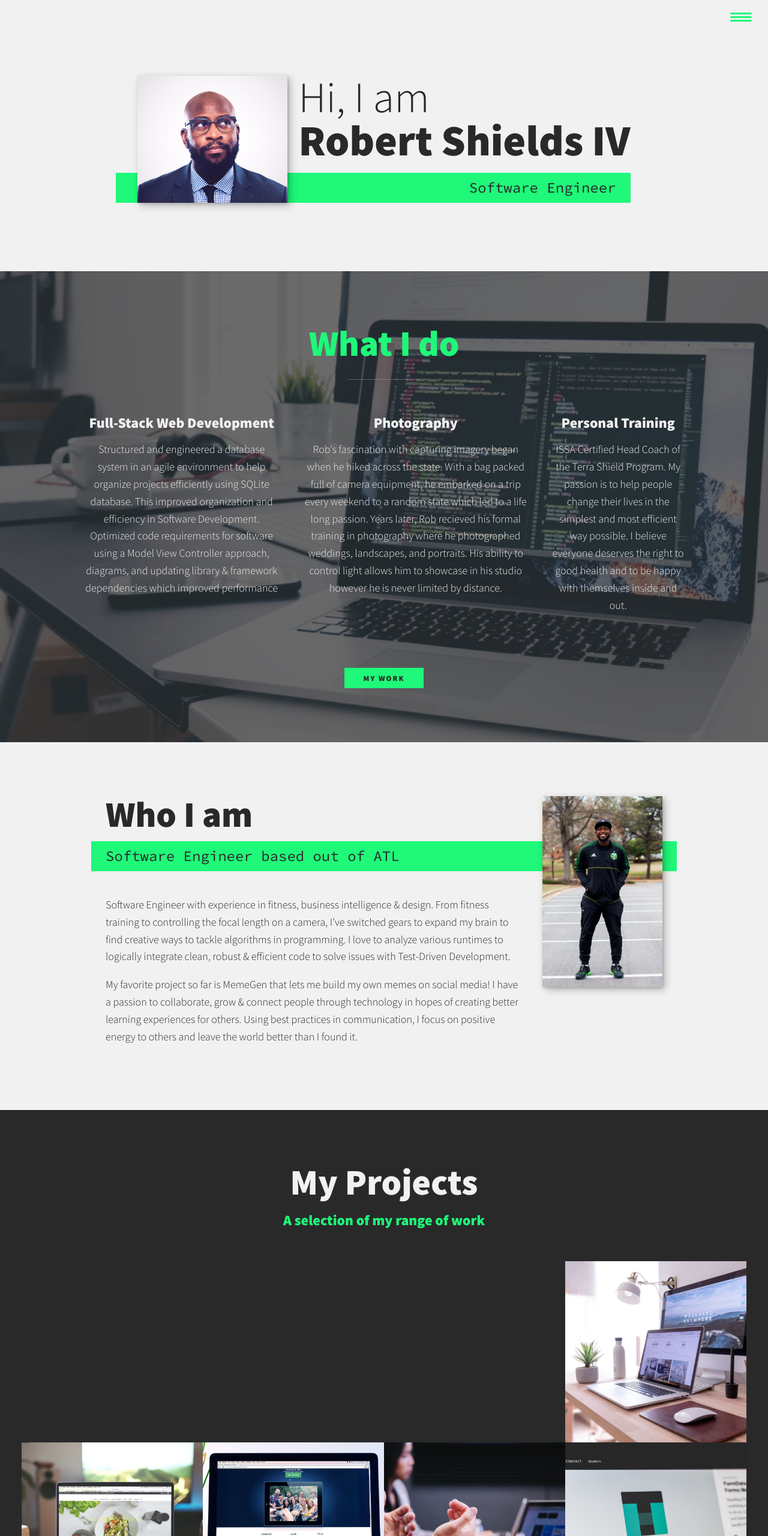
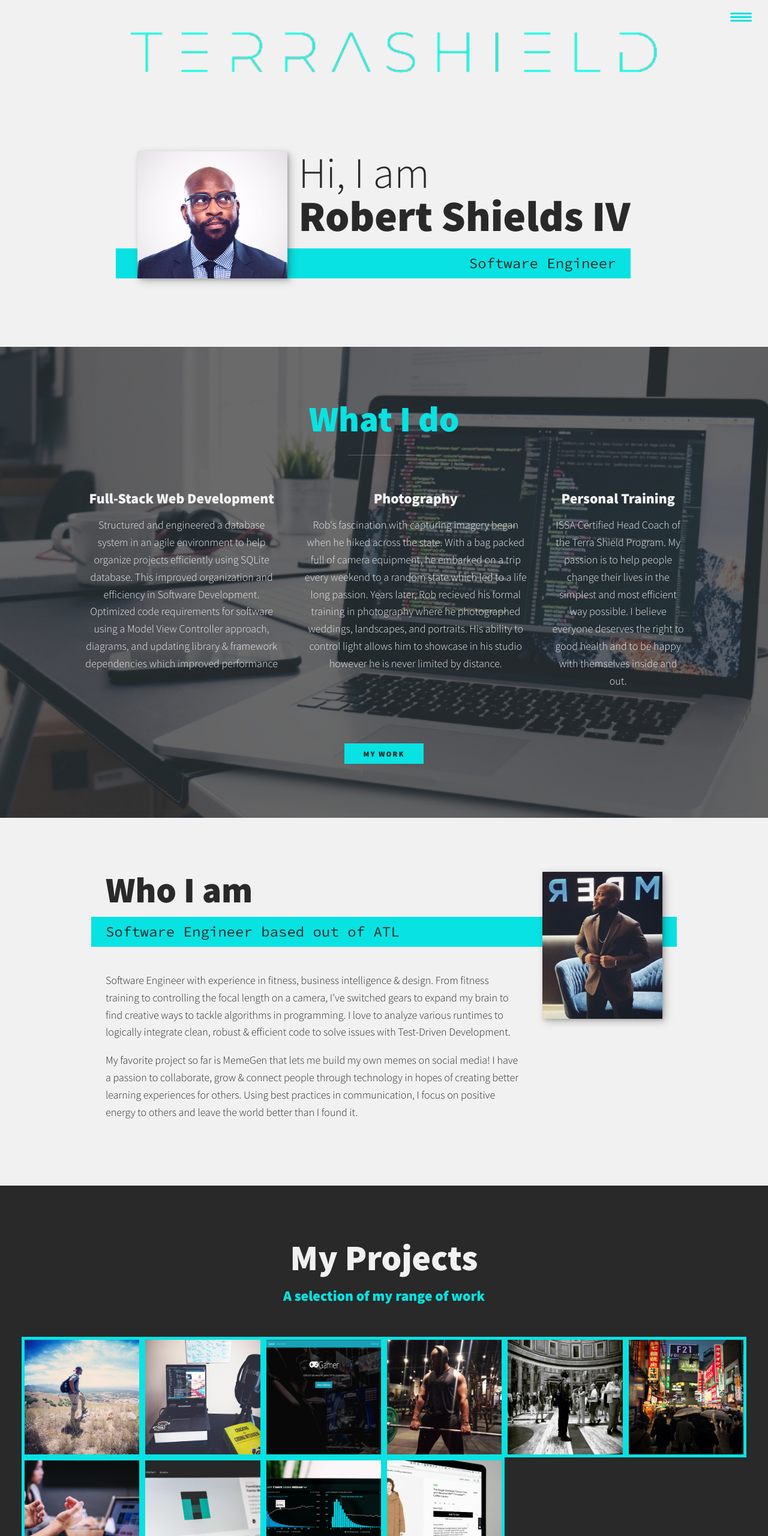
Before and after one commit to rshield1/portfolio, a plain HTML site: page index.html in a window 1280 px wide. Shown: the top 2560 px of the page at 60% size. Drawn offline with nearby package versions, Linux system fonts and the light colour scheme.

Commit message:
added styling and images

```diff
--- a/css/style.css
+++ b/css/style.css
@@ -15,7 +15,7 @@
 
     --clr-light: #f1f1f1;
     --clr-dark: #292929;
-    --clr-accent: #1ff879;
+    --clr-accent: #09e2e2;
 
     --fs-h1: 3rem;
     --fs-h2: 2.25rem;
@@ -142,7 +142,8 @@ header {
 }
 
 .logo {
-    max-width: 100px;
+    width: 100%;
+    height: 50%;
 }
 
 .nav {
@@ -162,7 +163,7 @@ header {
 .nav__list {
     list-style: none;
     display: flex;
-    height: 100%;
+    height: 80%;
     flex-direction: column;
     justify-content: space-evenly;
     align-items: center;
@@ -173,7 +174,7 @@ header {
 .nav__link {
     color: inherit;
     font-weight: var(--fw-bold);
-    font-size: var(--fs-h2);
+    font-size: var(--fs-h3);
     text-decoration: none;
 }
 
@@ -391,13 +392,14 @@ header {
 
 .portfolio {
     display: grid;
-    grid-template-columns: repeat(auto-fit, minmax(300px, 1fr));
+    grid-template-columns: repeat(auto-fit, minmax(200px, 1fr));
     align-items: center;
 }
 
 .portfolio__item {
-    background-color: var(--clr-dark);
+    background-color: var(--clr-accent);
     overflow: hidden;
+    padding: 5px;
 }
 
 .portfolio__img {
--- a/index.html
+++ b/index.html
@@ -16,7 +16,7 @@
     <body>
         <header>
             <div class="logo">
-                <img src="" alt="">
+                <img src="img/logoname.png" alt="" class="logo">
             </div>
             <button class="nav-toggle" aria-label="toggle navigation">
                 <span class="hamburger"></span>
@@ -86,7 +86,7 @@
                     energy to others and leave the world better than I found it.</p>
            </div>
 
-           <img src="img/robtimber2.jpg" alt="Jane leaning against a bus" class="about-me__img">
+           <img src="img/robbusiness.jpg" alt="Rob dressed up" class="about-me__img">
         </section>
 
         <!-- My Work -->
@@ -97,32 +97,32 @@
             <div class="portfolio">
                 <!-- Portfolio item 01 -->
                 <a href="portfolio-item.html" class="portfolio__item">
-                    <img src="img/portfolio-01.png" alt="" class="portfolio__img">
+                    <img src="img/hikingrob.JPG" alt="" class="portfolio__img">
                 </a>
 
                 <!-- Portfolio item 02 -->
                 <a href="portfolio-item.html" class="portfolio__item">
-                    <img src="img/portfolio-02.png" alt="" class="portfolio__img">
+                    <img src="img/coding.jpg" alt="" class="portfolio__img">
                 </a>
 
                 <!-- Portfolio item 03 -->
                 <a href="portfolio-item.html" class="portfolio__item">
-                    <img src="img/portfolio-03.png" alt="" class="portfolio__img">
+                    <img src="img/gamer.png" alt="" class="portfolio__img">
                 </a>
 
                 <!-- Portfolio item 04 -->
                 <a href="portfolio-item.html" class="portfolio__item">
-                    <img src="img/portfolio-04.jpg" alt="" class="portfolio__img">
+                    <img src="img/fitness.jpg" alt="" class="portfolio__img">
                 </a>
 
                 <!-- Portfolio item 05 -->
                 <a href="portfolio-item.html" class="portfolio__item">
-                    <img src="img/portfolio-05.jpg" alt="" class="portfolio__img">
+                    <img src="img/rome.jpg" alt="" class="portfolio__img">
                 </a>
 
                 <!-- Portfolio item 06 -->
                 <a href="portfolio-item.html" class="portfolio__item">
-                    <img src="img/portfolio-06.jpg" alt="" class="portfolio__img">
+                    <img src="img/traveling.JPG" alt="" class="portfolio__img">
                 </a>
 
                 <!-- Portfolio item 07 -->
```
Also changed, not shown: img/IMG_0880.JPG (deleted), img/coding.jpg (added), img/colorgame.png (added), img/fitness.jpg (added), img/gamer.png (added), img/hikingrob.JPG (added), img/image (4).png (added), img/layouthomepage.jpg, img/logoname.png (added), img/lynk.png (added), img/robtimber2.jpg (deleted), img/rome.jpg (added), img/traveling.JPG (added), 1 other file.
